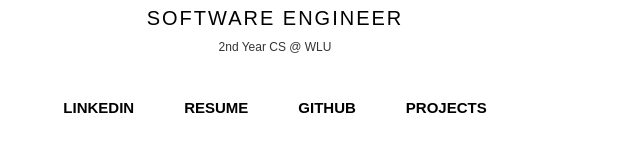
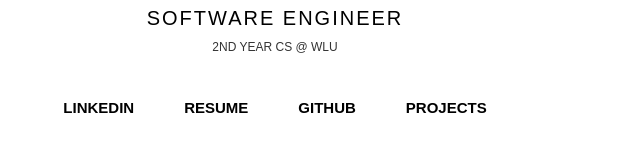
Before and after one commit to 8omz/Portfolio, a website: page index.html in a window 1280 px wide. Shown: the part 376-528 px from the top of the page, 365-1005 px from the left. Drawn offline with Linux system fonts and the light colour scheme; a web font is replaced by a local one.

Commit message:
fix: typo

```diff
--- a/index.html
+++ b/index.html
@@ -45,7 +45,7 @@
         <canvas id="sketchCanvas"></canvas>
         <h1 class="minimal-name">OMAR SAKHO</h1>
         <h2 class="minimal-title">SOFTWARE ENGINEER</h2>
-        <p class="minimal-subtitle"> 2nd Year CS @ WLU</p>
+        <p class="minimal-subtitle"> 2ND YEAR CS @ WLU</p>
 
         <div class="minimal-links">
             <a href="https://www.linkedin.com/in/omar-sakho/" target="_blank" rel="noopener">LINKEDIN</a>
```
